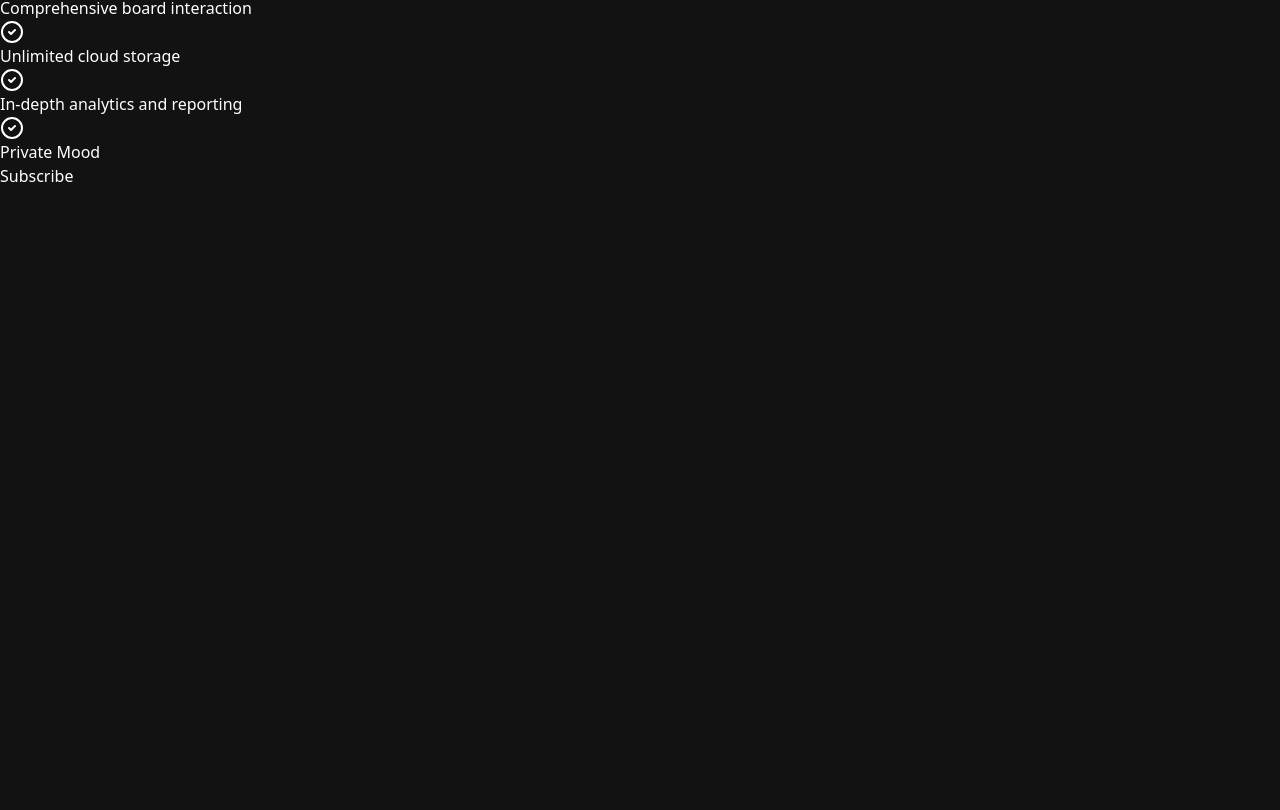
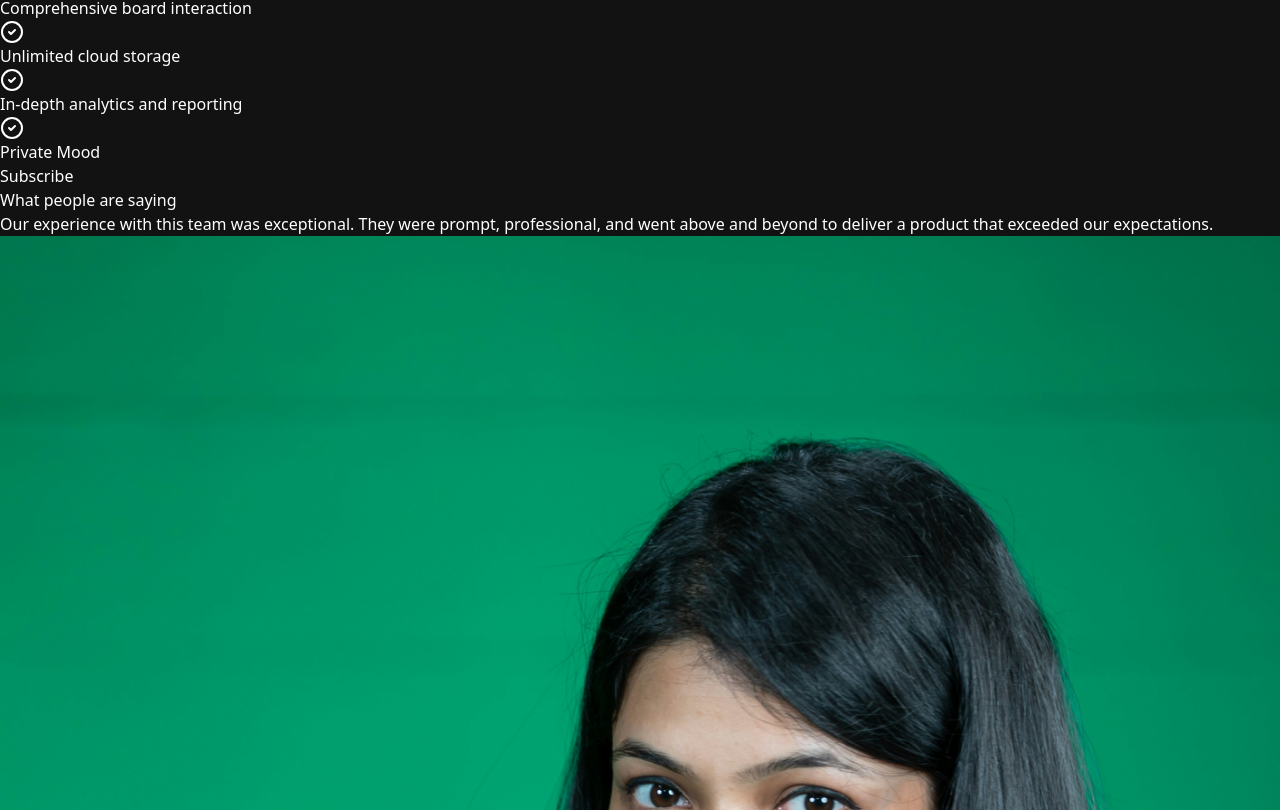
Before and after one commit to cemlytic/react-landing-page, a React (Vite) app: page / in a window 1280 px wide. Shown: the part 1990-2800 px from the top of the page. Before the commit the page ends 2178 px from the top, so only its background shows below. Built offline with nearby package versions, Linux system fonts and the light colour scheme.

Commit message:
finished testimonials

```diff
--- a/src/components/layout/Testimonials.jsx
+++ b/src/components/layout/Testimonials.jsx
@@ -1,5 +1,35 @@
+import { testimonials } from "../../constants";
+
 const Testimonials = () => {
-  return <div></div>;
+  return (
+    <div className="mt-20">
+      <h2 className="text-3xl sm:text-5xl lg:text-6xl text-center my-10 lg:my-20">
+        What people are saying
+      </h2>
+      <div className="flex flex-wrap justify-center">
+        {testimonials.map((testimonial, index) => (
+          <div key={index} className="w-full sm:w-1/2 lg:w-1/3 px-4 py-2">
+            <div className="bg-neutral rounded-md p-6 text-md border border-neutral-800 font-thin">
+              <p>{testimonial.text}</p>
+              <div className="flex mt-8 items-start">
+                <img
+                  className="w-12 h-12 rounded-full border border-neutral-500 mr-6 object-cover"
+                  src={testimonial.image}
+                  alt={testimonial.user}
+                />
+                <div>
+                  <h4>{testimonial.user}</h4>
+                  <span className="text-sm font-normal italic text-neutral-600">
+                    {testimonial.company}
+                  </span>
+                </div>
+              </div>
+            </div>
+          </div>
+        ))}
+      </div>
+    </div>
+  );
 };
 
 export default Testimonials;
--- a/src/constants/index.jsx
+++ b/src/constants/index.jsx
@@ -112,3 +112,42 @@ export const pricingOptions = [
     ],
   },
 ];
+
+export const testimonials = [
+  {
+    user: "Alex Martinez",
+    company: "Innovative Tech Labs",
+    image: avatar1,
+    text: "Our experience with this team was exceptional. They were prompt, professional, and went above and beyond to deliver a product that exceeded our expectations.",
+  },
+  {
+    user: "Sophia Lee",
+    company: "NextGen Solutions",
+    image: avatar2,
+    text: "The project turned out beautifully thanks to their creativity and problem-solving skills. They transformed our ideas into a stunning reality.",
+  },
+  {
+    user: "Liam Roberts",
+    company: "Advanced Systems Inc.",
+    image: avatar3,
+    text: "Their commitment to quality and attention to detail were outstanding. We are thrilled with the results and would highly recommend their services.",
+  },
+  {
+    user: "Olivia Harris",
+    company: "Tech Frontier",
+    image: avatar4,
+    text: "The collaboration with this team was truly transformative. Their innovative approach and meticulous execution helped us achieve our objectives ahead of schedule.",
+  },
+  {
+    user: "Ethan Clark",
+    company: "Creative Dynamics",
+    image: avatar5,
+    text: "We were impressed by their level of professionalism and dedication. They surpassed our expectations and delivered exceptional results.",
+  },
+  {
+    user: "Ava Johnson",
+    company: "Future Vision Technologies",
+    image: avatar6,
+    text: "The team's dedication and expertise were evident throughout the project. They delivered outstanding work and I am eager to work with them again.",
+  },
+];
```
